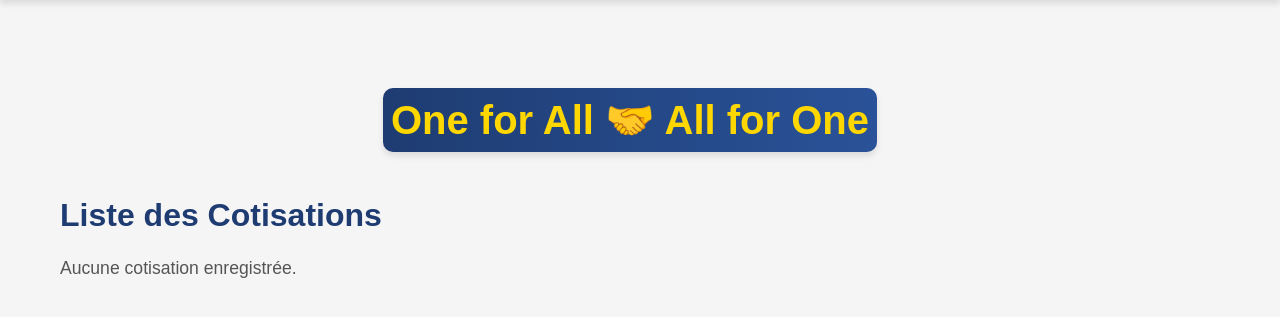
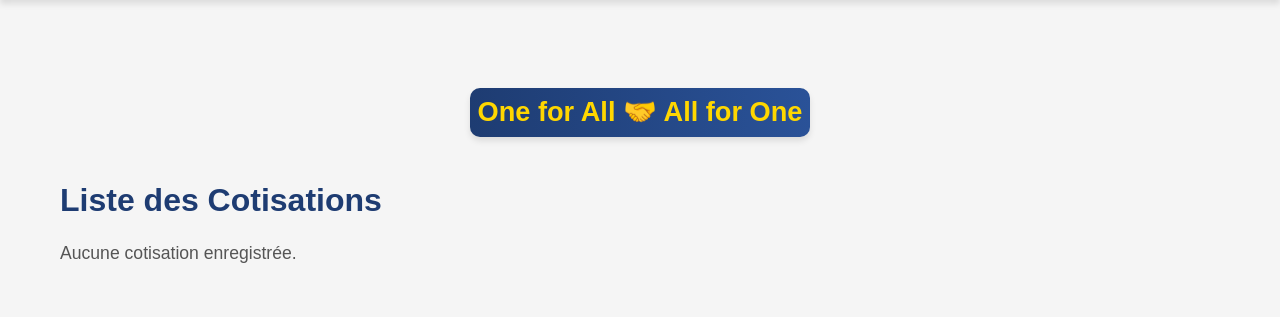
Before and after one commit to Djibsonbecks19/Ndogou_3ieme_Edition, a PHP site: page / in a window 1280 px wide. Shown: the part 98-415 px from the top of the page. Run offline with PHP 8.4, Linux system fonts and the light colour scheme.

Commit message:
HTML version of the website

```diff
--- a/styles.css
+++ b/styles.css
@@ -44,13 +44,12 @@ body {
     background: linear-gradient(90deg, #1e3c72, #2a5298);
     color: #fff;
     padding: 20px;
-    margin-right: 20px;
     border-radius: 10px;
     box-shadow: 0 4px 6px rgba(0, 0, 0, 0.1);
 }
 
 .display-4 {
-    font-size: 2.5rem;
+    font-size: 1.7rem;
     font-weight: 700;
     color: #ffd700;
 }
```
